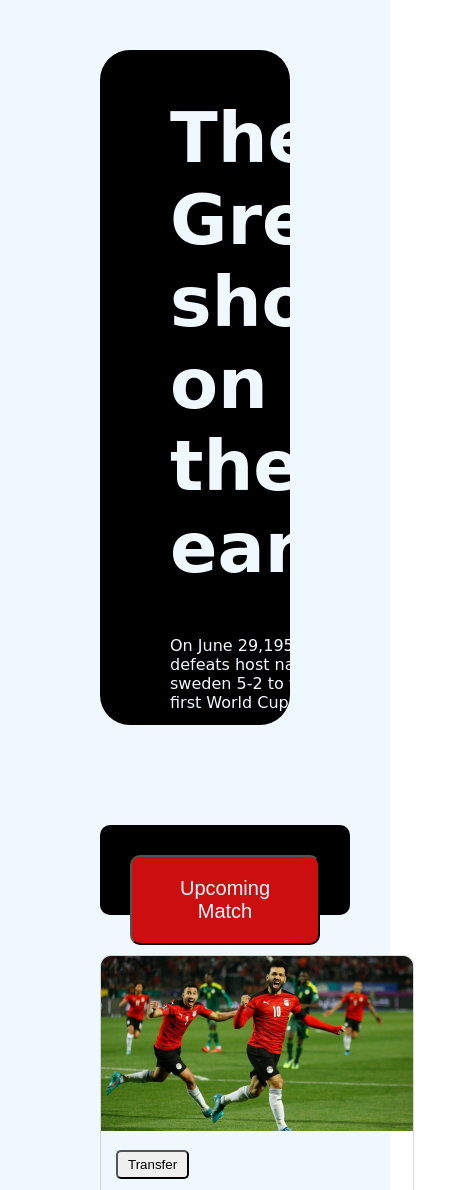
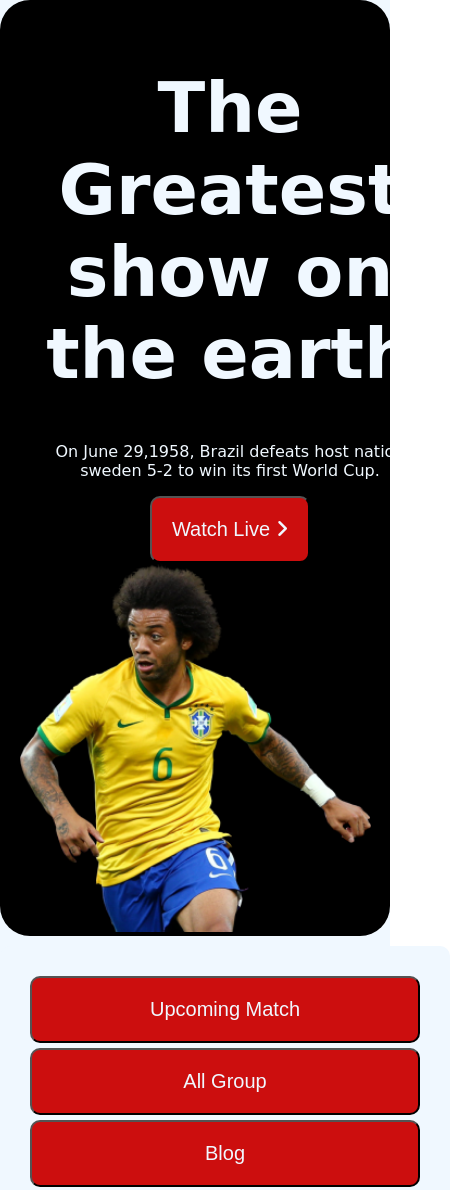
Before and after one commit to Amibiplob/World-cup, a plain HTML site: page index.html in a window 390 px wide. Shown: the top 1190 px of the page, 450 px wide, since content can reach past the window. Drawn offline with Linux system fonts and the light colour scheme; a web font is replaced by a local one.

Commit message:
respo mobile

```diff
--- a/css/style.css
+++ b/css/style.css
@@ -36,7 +36,8 @@ h1 {
 .banner-img {
     width: 100%;
 }
-.banner-img img{
+
+.banner-img img {
     width: 90%;
 }
 
@@ -78,14 +79,17 @@ h1 {
     border: 1px solid rgba(128, 128, 128, .3);
     border-radius: 10px;
 }
-.blog-text{
+
+.blog-text {
     padding: 15px;
 }
-.blog-text span{
+
+.blog-text span {
     padding-left: 5px;
     padding-right: 30px;
 }
-.blog-card button{
+
+.blog-card button {
     padding: 5px 10px;
     border-radius: 5px;
 }
@@ -96,31 +100,44 @@ footer {
     color: white;
     padding: 50px;
 }
-footer h2{
+
+footer h2 {
     padding: 30px;
 }
 
 footer hr {
     width: 80%;
 }
-.footer-text{
+
+.footer-text {
     padding-top: 30px;
 }
-.footer-text span{
+
+.footer-text span {
     padding: 20px;
 }
-.footer-icon{
+
+.footer-icon {
     padding-top: 30px;
 }
-.footer-icon i{
+
+.footer-icon i {
     padding-left: 30px;
 }
+
+
+
+
+
+
+
 @media only screen and (max-width: 1100px) {
     .blog-section {
         display: flex;
         flex-direction: column;
         gap: 40px;
     }
+
     .sidebar {
         display: flex;
         flex-direction: row;
@@ -144,23 +161,44 @@ padding-left: 30px;
 
 }
 
+/*
+----------------------
+   media for mobile
+--------------------- */
+@media only screen and (max-width:768px) {
 
-@media only screen and (max-width:768px) {
+
+    .container {
+        background-color: aliceblue;
+        padding: 0px;
+
+    }
+
+    .banner-section {
+        display: flex;
+        flex-direction: column;
+        height: 100%;
+        text-align: center;
+    }
+
+    .banner-title {
+        padding-top: 20px;
+    }
+
     .blog-section {
         display: flex;
         flex-direction: column;
-      gap: 40px;
+        margin-top: 10px;
     }
     .sidebar {
         display: flex;
         flex-direction: column;
-        background-color: black;
-        padding: 30px;
-        gap: 25px;
+        background-color: aliceblue;
+        gap: 5px;
         width: 100%;
-    height: 30px;
+        height: 200px;
         border-radius: 10px;
-        align-items: center;
+        align-items: stretch;
     }
 
     .blog-news {
@@ -172,4 +210,15 @@ padding-left: 30px;
 
     }
 
+    footer {
+        text-align: center;
+        color: white;
+        padding: 50px;
     }
+
+
+    .footer-text span {
+        display: block;
+    }
+
+}
```
Lines whose indentation alone changed are shown as unchanged.
